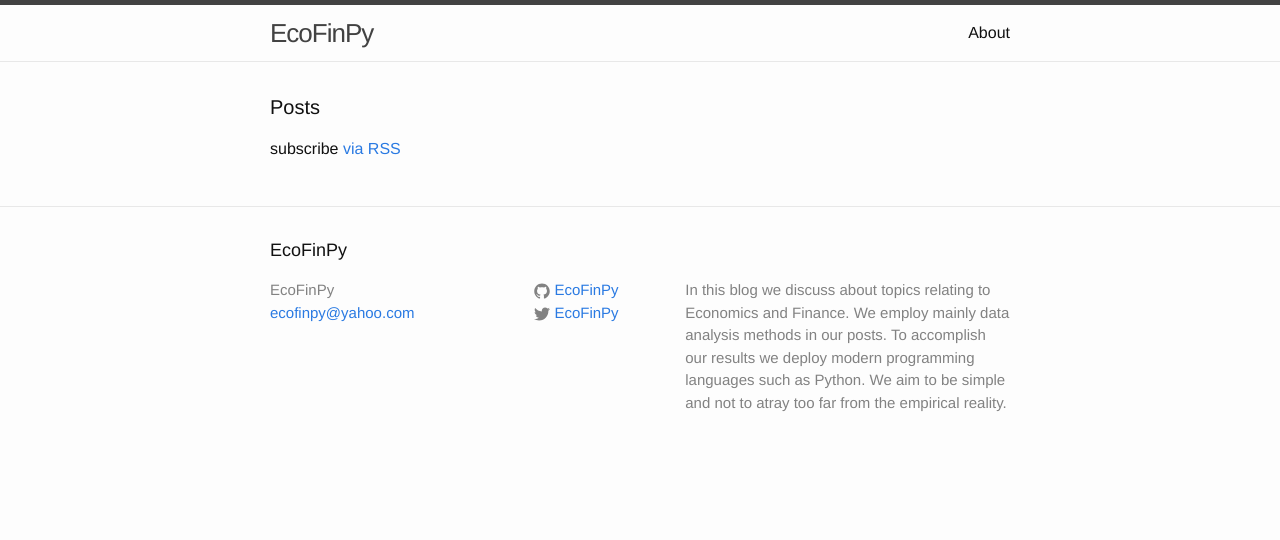
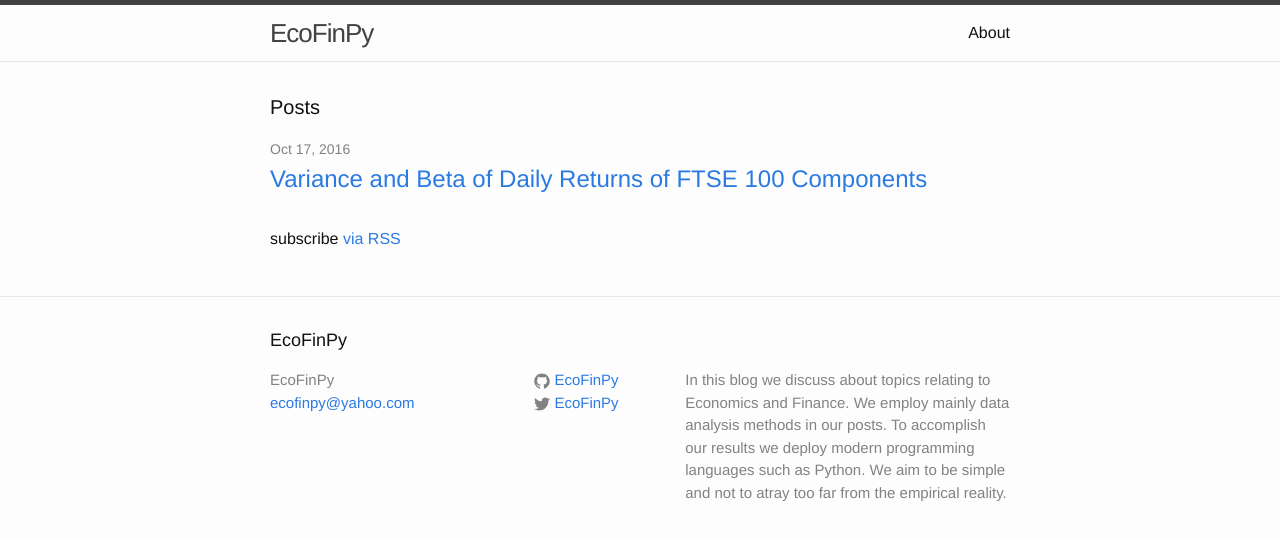
Before and after one commit to EcoFinPy/ecofinpy.github.io, a Jekyll site: the page built from index.md, in a window 1280 px wide. Shown: the top 540 px of the page. Built offline with Jekyll 4.4.1, drawn with Linux system fonts in a browser that asks for light colours; Markdown is read by kramdown in place of the engine named in the settings.

Commit message:
adding post

```diff
--- a/_config.yml
+++ b/_config.yml
@@ -23,7 +23,7 @@ twitter_username: EcoFinPy
 github_username:  EcoFinPy
 
 # Build settings
-markdown: kramdown
+markdown: redcarpet
 theme: minima
 gems:
   - jekyll-feed
--- a/_layouts/post.html
+++ b/_layouts/post.html
@@ -1,6 +1,9 @@
 ---
 layout: default
 ---
+<script type="text/javascript"
+    src="http://cdn.mathjax.org/mathjax/latest/MathJax.js?config=TeX-AMS-MML_HTMLorMML">
+</script>
 <article class="post" itemscope itemtype="http://schema.org/BlogPosting">
 
   <header class="post-header">
--- /dev/null
+++ b/_posts/2016-10-17-variance-beta-ftse100.md
@@ -0,0 +1,8 @@
+---
+layout: post
+title:  "Variance and Beta of Daily Returns of FTSE 100 Components"
+date:   2016-10-17 16:54:11 +0100
+category: finance
+tags: [ftse100,variance,beta]
+---
+The concept of \\(\beta\\)
```
Also changed, not shown: 1 other file.
